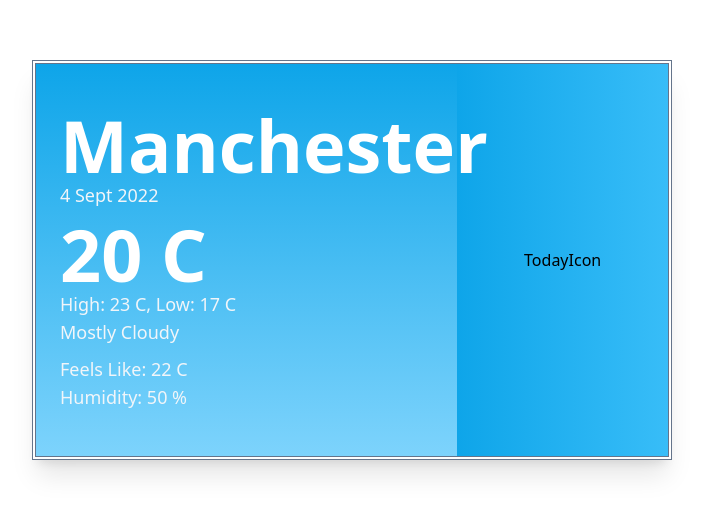
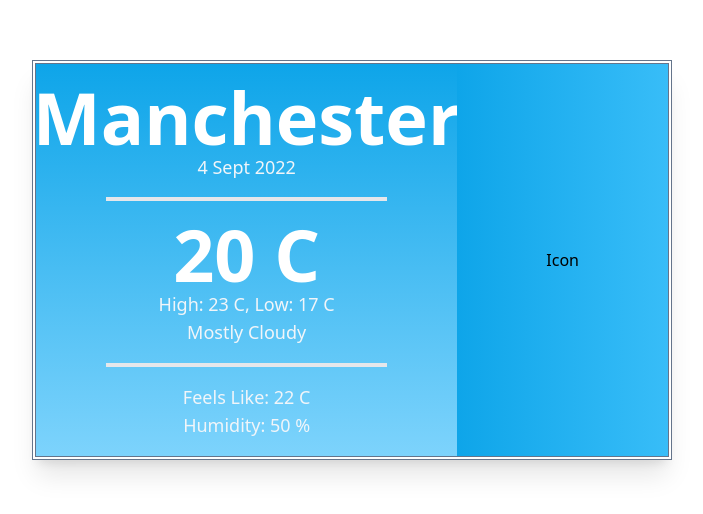
Before and after one commit to imevanc/weather-widget, a Next.js app: page / in a window 1280 px wide. Shown: the part 140-654 px from the top of the page, without its empty margins (288-991 px from the left). Built offline with nearby package versions, Linux system fonts and the light colour scheme.

Commit message:
refactored the typography component

```diff
--- a/components/TodayIcon.jsx
+++ b/components/Icon/Icon.jsx
@@ -1,9 +1,9 @@
-const TodayIcon = () => {
+const Icon = () => {
   return (
     <div className="bg-gradient-to-r from-sky-500 to-sky-400 self-center justify-self-center w-0 md:w-4/12 h-full hidden md:flex  justify-center items-center">
-      <div className="">TodayIcon</div>
+      <div className="">Icon</div>
     </div>
   );
 };
 
-export default TodayIcon;
+export default Icon;
--- a/components/Paragraph.jsx
+++ /dev/null
@@ -1,17 +0,0 @@
-import React from "react";
-
-const Paragraph = ({ lines, sizes }) => {
-  return (
-    <div className="">
-      {lines.map((line, idx) => {
-        return (
-          <div key={idx} className={` ${sizes[idx]}`}>
-            {line}
-          </div>
-        );
-      })}
-    </div>
-  );
-};
-
-export default Paragraph;
--- a/components/Today.jsx
+++ /dev/null
@@ -1,53 +0,0 @@
-import Paragraph from "./Paragraph";
-
-const Today = () => {
-  const location = "Manchester";
-  const date = "4 Sept 2022";
-  const currentTemp = "20 C";
-  const highLowTemp = "High: 23 C, Low: 17 C";
-  const commentOnTemp = "Mostly Cloudy";
-  const feelsLike = "Feels Like: 22 C";
-  const humidity = "Humidity: 50 %";
-
-  const getSize = (line) => {
-    switch (line) {
-      case "location":
-        return "text-white font-semibold text-2xl sm:text-2xl md:text-4xl lg:text-5xl xl:text-7xl";
-      case "date":
-        return "text-slate-100 font-medium text-sm sm: text-sm md:text-base lg:text-lg";
-      case "currentTemp":
-        return "text-white font-bold text-2xl sm:text-2xl md:text-4xl lg:text-5xl xl:text-7xl";
-      case "highLowTemp":
-        return "text-slate-100 font-medium text-sm sm: text-sm md:text-base lg:text-lg";
-      case "commentOnTemp":
-        return "text-slate-100 font-medium text-sm sm: text-sm md:text-base lg:text-lg";
-      case "feelsLike":
-        return "text-slate-100 font-medium text-sm sm: text-sm md:text-base lg:text-lg";
-      case "humidity":
-        return "text-slate-100 font-medium text-sm sm: text-sm md:text-base lg:text-lg";
-    }
-  };
-
-  return (
-    <div className="w-full md:w-8/12 h:full md:h-full bg-gradient-to-b from-sky-500 to-sky-300 flex flex-col justify-around items-left  relative pt-10 pb-10 pl-6 pr-5">
-      <Paragraph
-        lines={[location, date]}
-        sizes={[getSize("location"), getSize("date")]}
-      />
-      <Paragraph
-        lines={[currentTemp, highLowTemp, commentOnTemp]}
-        sizes={[
-          getSize("currentTemp"),
-          getSize("highLowTemp"),
-          getSize("commentOnTemp"),
-        ]}
-      />
-      <Paragraph
-        lines={[feelsLike, humidity]}
-        sizes={[getSize("feelsLike"), getSize("humidity")]}
-      />
-    </div>
-  );
-};
-
-export default Today;
--- /dev/null
+++ b/components/Typography/Components/Bold.jsx
@@ -0,0 +1,9 @@
+const Bold = ({ title }) => {
+  return (
+    <div className="self-center text-white font-semibold text-2xl sm:text-2xl md:text-4xl lg:text-5xl xl:text-7xl">
+      {title}
+    </div>
+  );
+};
+
+export default Bold;
--- /dev/null
+++ b/components/Typography/Components/HorizontalLine.jsx
@@ -0,0 +1,5 @@
+const HorizontalLine = () => {
+  return <div className="self-center w-2/3 text-slate-200 border-b-4"></div>;
+};
+
+export default HorizontalLine;
--- /dev/null
+++ b/components/Typography/Components/Normal.jsx
@@ -0,0 +1,9 @@
+const Normal = ({ title }) => {
+  return (
+    <div className="self-center text-slate-100 font-medium text-sm sm: text-sm md:text-base lg:text-lg">
+      {title}
+    </div>
+  );
+};
+
+export default Normal;
--- /dev/null
+++ b/components/Typography/Typography.jsx
@@ -0,0 +1,35 @@
+import Bold from "./Components/Bold";
+import Normal from "./Components/Normal";
+import HorizontalLine from "./Components/HorizontalLine";
+
+const Typography = () => {
+  const location = "Manchester";
+  const date = "4 Sept 2022";
+  const currentTemp = "20 C";
+  const highLowTemp = "High: 23 C, Low: 17 C";
+  const commentOnTemp = "Mostly Cloudy";
+  const feelsLike = "Feels Like: 22 C";
+  const humidity = "Humidity: 50 %";
+
+  return (
+    <div className="w-full md:w-8/12 h:full md:h-full bg-gradient-to-b from-sky-500 to-sky-300 flex flex-col justify-evenly items-left ">
+      <div className="self-center flex flex-col">
+        <Bold title={location} />
+        <Normal title={date} />
+      </div>
+      <HorizontalLine />
+      <div className="self-center flex flex-col">
+        <Bold title={currentTemp} />
+        <Normal title={highLowTemp} />
+        <Normal title={commentOnTemp} />
+      </div>
+      <HorizontalLine />
+      <div className="self-center  flex flex-col">
+        <Normal title={feelsLike} />
+        <Normal title={humidity} />
+      </div>
+    </div>
+  );
+};
+
+export default Typography;
--- a/pages/index.js
+++ b/pages/index.js
@@ -1,12 +1,12 @@
-import Today from "../components/Today";
-import TodayIcon from "../components/TodayIcon";
+import Typography from "../Components/Typography/Typography";
+import Icon from "../Components/Icon/Icon";
 
 export default function Home() {
   return (
     <div className="flex justify-center items-center flex-col h-screen w-screen">
       <div className="h-3/6 w-3/6 flex shadow-xl border-slate-500 border-4 border-double">
-        <Today />
-        <TodayIcon />
+        <Typography />
+        <Icon />
       </div>
     </div>
   );
```
